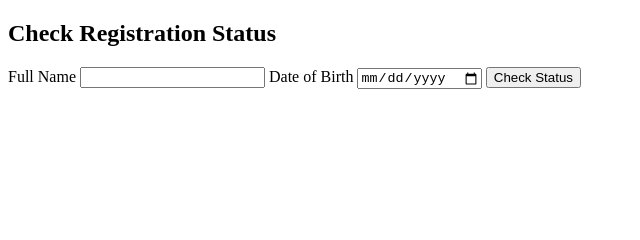
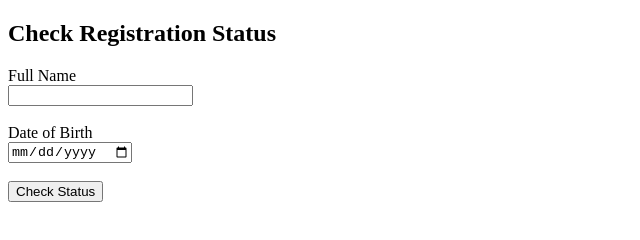
Before and after one commit to hawonc/ElectorHub, a website: page status.html in a window 1280 px wide. Shown: the whole page, without its empty margins (0-640 px from the left). Drawn offline with Linux system fonts and the light colour scheme.

Commit message:
Update status.html

```diff
--- a/status.html
+++ b/status.html
@@ -8,11 +8,11 @@
 
     <h2>Check Registration Status</h2>
     <form id="status-form" action="/check" method="post">
-        <label for="name">Full Name</label>
-        <input type="text" id="name" name="name" required>
+        <label for="name">Full Name</label><br>
+        <input type="text" id="name" name="name" required><br><br>
 
-        <label for="dob">Date of Birth</label>
-        <input type="date" id="dob" name="dob" required>
+        <label for="dob">Date of Birth</label><br>
+        <input type="date" id="dob" name="dob" required><br><br>
 
         <button type="submit">Check Status</button>
     </form>
```
